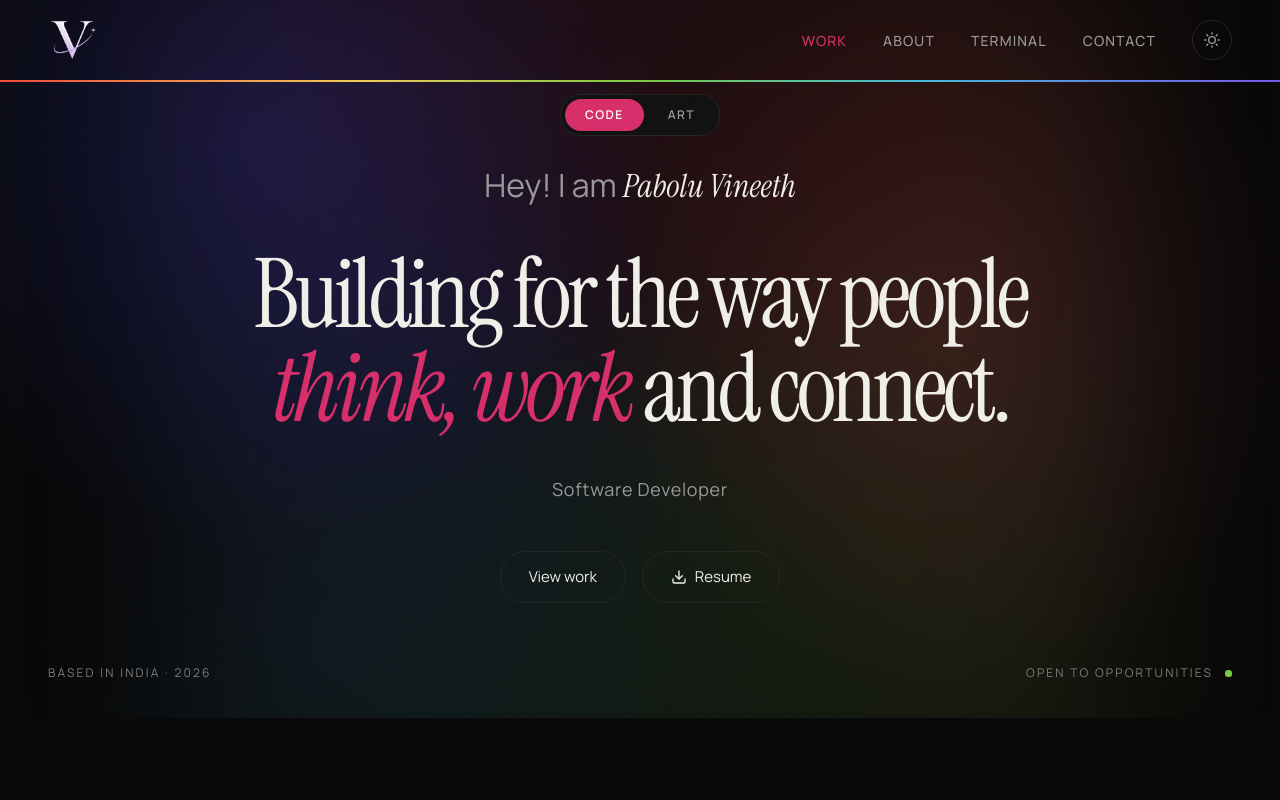
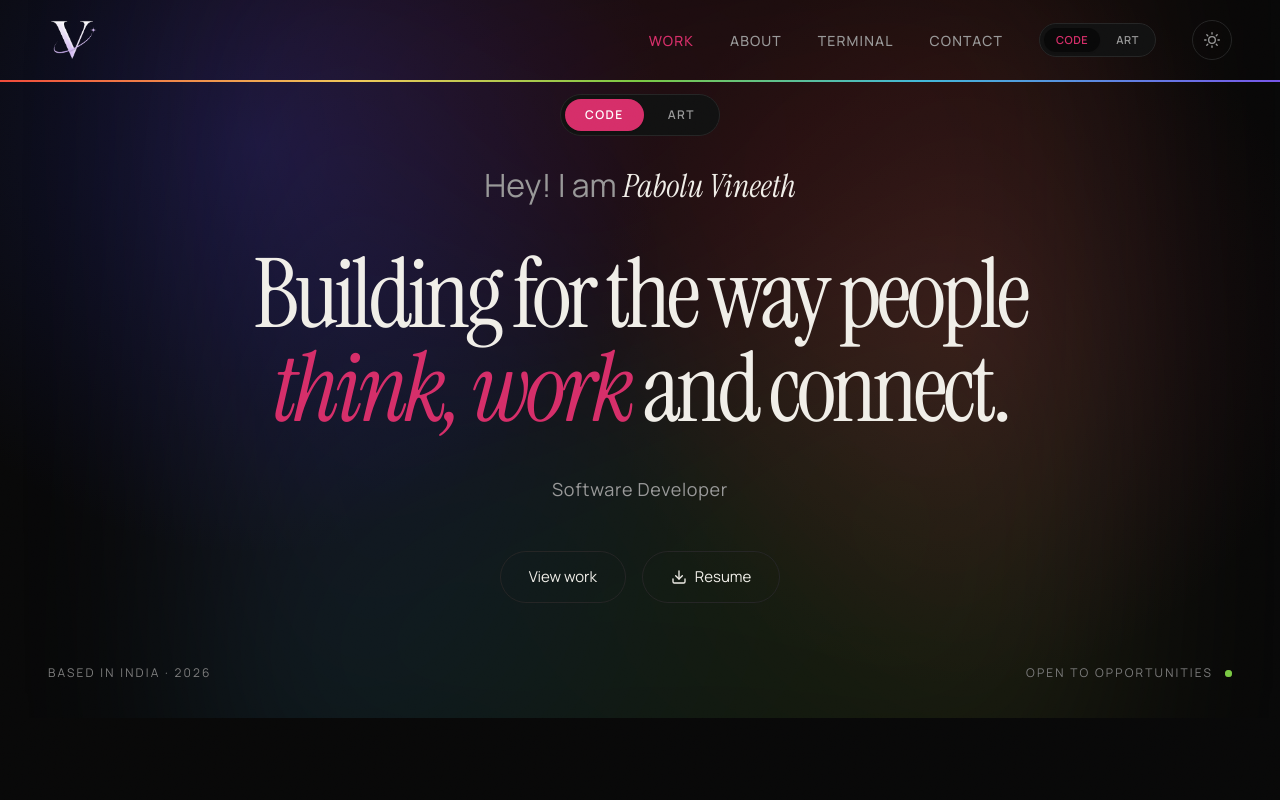
Before and after one commit to pv2004/Portfolio-Site, a React (Vite) app: page / in a window 1280 px wide. Shown: the top 800 px of the page. Built offline with nearby package versions, Linux system fonts and the light colour scheme.

Commit message:
Add Code/Art portfolio toggle with hover tooltips

```diff
--- a/src/components/Navbar.tsx
+++ b/src/components/Navbar.tsx
@@ -103,6 +103,18 @@ export function Navbar() {
             </li>
           ))}
           <li>
+            <div className="flex items-center gap-1 rounded-full bg-[var(--bg-card)] p-1 border border-[var(--border-light)]">
+              <div className="group relative flex items-center">
+                <span className="cursor-default rounded-full bg-[var(--bg)] px-3 py-1 text-[11px] font-bold uppercase tracking-wider text-[var(--accent)] shadow-sm">Code</span>
+                <span className="pointer-events-none absolute left-1/2 top-full mt-2 -translate-x-1/2 whitespace-nowrap rounded-md bg-[var(--text-primary)] px-2 py-1 text-[10px] font-medium tracking-normal normal-case text-[var(--bg)] opacity-0 shadow-lg transition-all duration-200 group-hover:opacity-100 z-50">You are here</span>
+              </div>
+              <div className="group relative flex items-center">
+                <a href={`https://design-portfolio-weld.vercel.app/?theme=${theme}`} className="rounded-full px-3 py-1 text-[11px] font-bold uppercase tracking-wider text-[var(--text-secondary)] transition-colors hover:text-[var(--text-primary)]">Art</a>
+                <span className="pointer-events-none absolute left-1/2 top-full mt-2 -translate-x-1/2 whitespace-nowrap rounded-md bg-[var(--text-primary)] px-2 py-1 text-[10px] font-medium tracking-normal normal-case text-[var(--bg)] opacity-0 shadow-lg transition-all duration-200 group-hover:opacity-100 z-50">View Design Portfolio</span>
+              </div>
+            </div>
+          </li>
+          <li>
             <button
               type="button"
               onClick={toggle}
@@ -131,6 +143,16 @@ export function Navbar() {
         </ul>
 
         <div className="flex items-center gap-2 md:hidden">
+          <div className="flex items-center gap-1 rounded-full bg-[var(--bg-card)] p-1 border border-[var(--border-light)]">
+            <div className="group relative flex items-center">
+              <span className="cursor-default rounded-full bg-[var(--bg)] px-3 py-1 text-[11px] font-bold uppercase tracking-wider text-[var(--accent)] shadow-sm">Code</span>
+              <span className="pointer-events-none absolute left-1/2 top-full mt-2 -translate-x-1/2 whitespace-nowrap rounded-md bg-[var(--text-primary)] px-2 py-1 text-[10px] font-medium tracking-normal normal-case text-[var(--bg)] opacity-0 shadow-lg transition-all duration-200 group-hover:opacity-100 z-50">You are here</span>
+            </div>
+            <div className="group relative flex items-center">
+              <a href={`https://design-portfolio-weld.vercel.app/?theme=${theme}`} className="rounded-full px-3 py-1 text-[11px] font-bold uppercase tracking-wider text-[var(--text-secondary)] transition-colors hover:text-[var(--text-primary)]">Art</a>
+              <span className="pointer-events-none absolute left-1/2 top-full mt-2 -translate-x-1/2 whitespace-nowrap rounded-md bg-[var(--text-primary)] px-2 py-1 text-[10px] font-medium tracking-normal normal-case text-[var(--bg)] opacity-0 shadow-lg transition-all duration-200 group-hover:opacity-100 z-50">View Design Portfolio</span>
+            </div>
+          </div>
           <button
             type="button"
             onClick={toggle}
```
